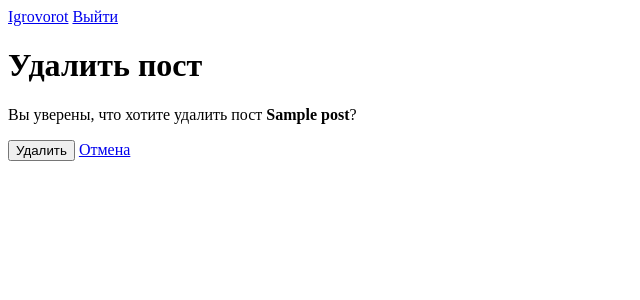
After one commit to Cr4mlin/Igrovorot, a Django app: page /posts/1/delete/ in a window 1280 px wide. The commit adds this page. Shown: the top 300 px of the page, without its empty margins (0-640 px from the left). Run offline with Django 5.2, Linux system fonts and the light colour scheme; a user stored in the database is signed in; tables that the repository leaves empty hold one stand-in row (values such as "Sample post").

Commit message:
delete post page

```diff
--- a/apps/posts/urls.py
+++ b/apps/posts/urls.py
@@ -6,4 +6,5 @@ urlpatterns = [
     path('posts/create/', views.PostCreateView.as_view(), name='post_create'),
     path('posts/<int:pk>/', views.PostDetailView.as_view(), name='post_detail'),
     path('posts/<int:pk>/edit/', views.PostEditView.as_view(), name='post_edit'),
+    path('posts/<int:pk>/delete/', views.PostDeleteView.as_view(), name='post_delete'),
 ]
--- a/apps/posts/views.py
+++ b/apps/posts/views.py
@@ -104,6 +104,26 @@ class PostEditView(LoginRequiredMixin, View):
         return render(request, self.template_name, {'form': form, 'post': post})
 
 
+class PostDeleteView(LoginRequiredMixin, View):
+    login_url = '/accounts/login/'
+
+    def _get_post_or_403(self, request, pk):
+        post = get_object_or_404(Post, pk=pk)
+        is_moderator = request.user.groups.filter(name='Moderator').exists()
+        if post.author != request.user and not is_moderator:
+            raise PermissionDenied
+        return post
+
+    def get(self, request, pk):
+        post = self._get_post_or_403(request, pk)
+        return render(request, 'posts/post_confirm_delete.html', {'post': post})
+
+    def post(self, request, pk):
+        post = self._get_post_or_403(request, pk)
+        post.delete()
+        return redirect('post_list')
+
+
 class FeedView(View):
     template_name = 'posts/feed.html'
     paginate_by = 10
--- /dev/null
+++ b/templates/posts/post_confirm_delete.html
@@ -0,0 +1,18 @@
+{% extends 'base.html' %}
+
+{% block title %}Удалить пост — Igrovorot{% endblock %}
+
+{% block content %}
+<div class="post-delete">
+    <h1>Удалить пост</h1>
+    <p>Вы уверены, что хотите удалить пост <strong>{{ post.title }}</strong>?</p>
+
+    <form method="post">
+        {% csrf_token %}
+        <div class="form-actions">
+            <button type="submit">Удалить</button>
+            <a href="{% url 'post_detail' post.pk %}">Отмена</a>
+        </div>
+    </form>
+</div>
+{% endblock %}
--- a/templates/posts/post_detail.html
+++ b/templates/posts/post_detail.html
@@ -18,6 +18,7 @@
 
     {% if can_edit %}
         <a href="{% url 'post_edit' post.pk %}">Редактировать</a>
+        <a href="{% url 'post_delete' post.pk %}">Удалить</a>
     {% endif %}
 
     {% if post.image %}
```
